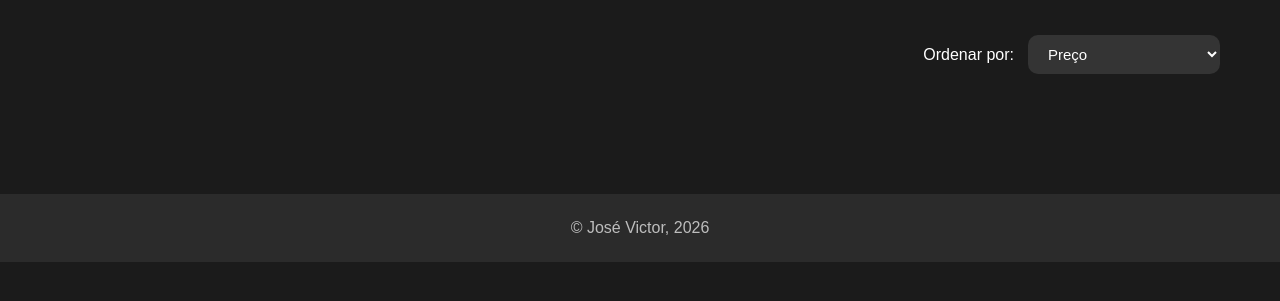
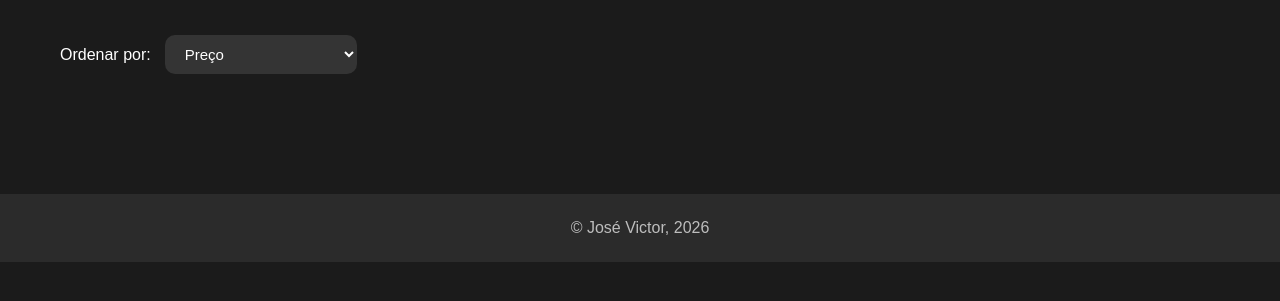
Before and after one commit to thejoseviictor-secondary/EXA618_Individual_Project_Part_3_Front_End, a Flask app: page /get_dlcs/1 in a window 1280 px wide. Shown: the part 91-392 px from the top of the page. Run offline with Flask 3, Linux system fonts and the light colour scheme; some web fonts are replaced.

Commit message:
Update styles.css

```diff
--- a/app/static/styles.css
+++ b/app/static/styles.css
@@ -140,17 +140,13 @@ body{
 
     align-items: center;
 
-    justify-content: flex-end;
-
     gap: 14px;
-
-    width: 100%;
 
     padding: 0 60px;
 
-    box-sizing: border-box;
+    margin-top: 35px;
 
-    margin-top: 35px;
+    margin-left: auto;
 }
 
 .ordering_selector_container p{
```
